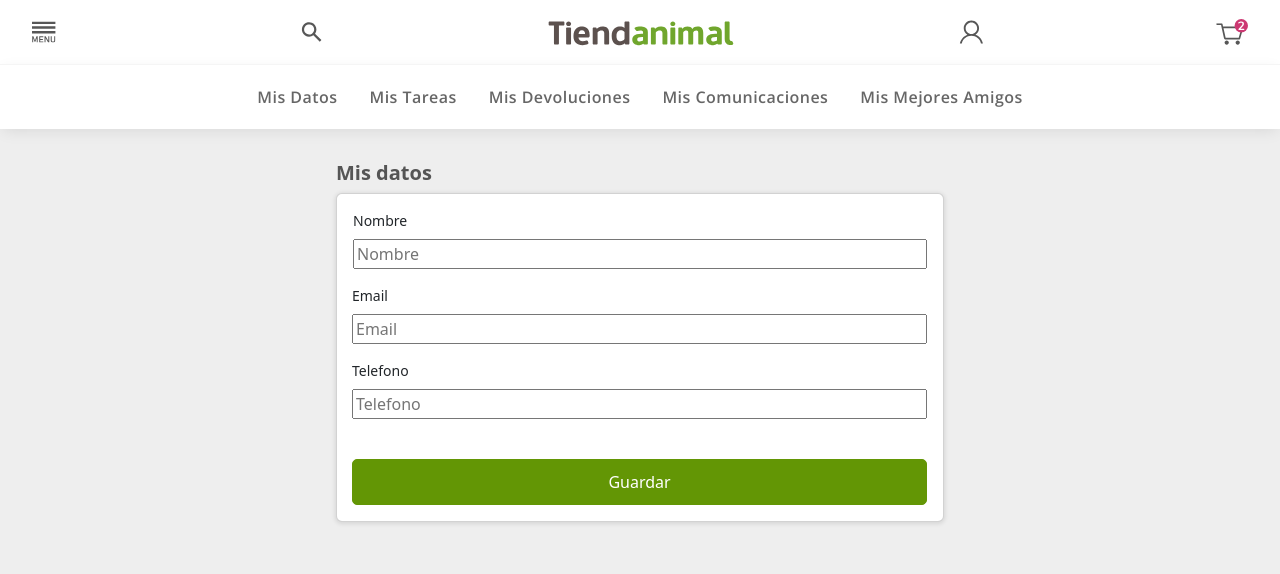
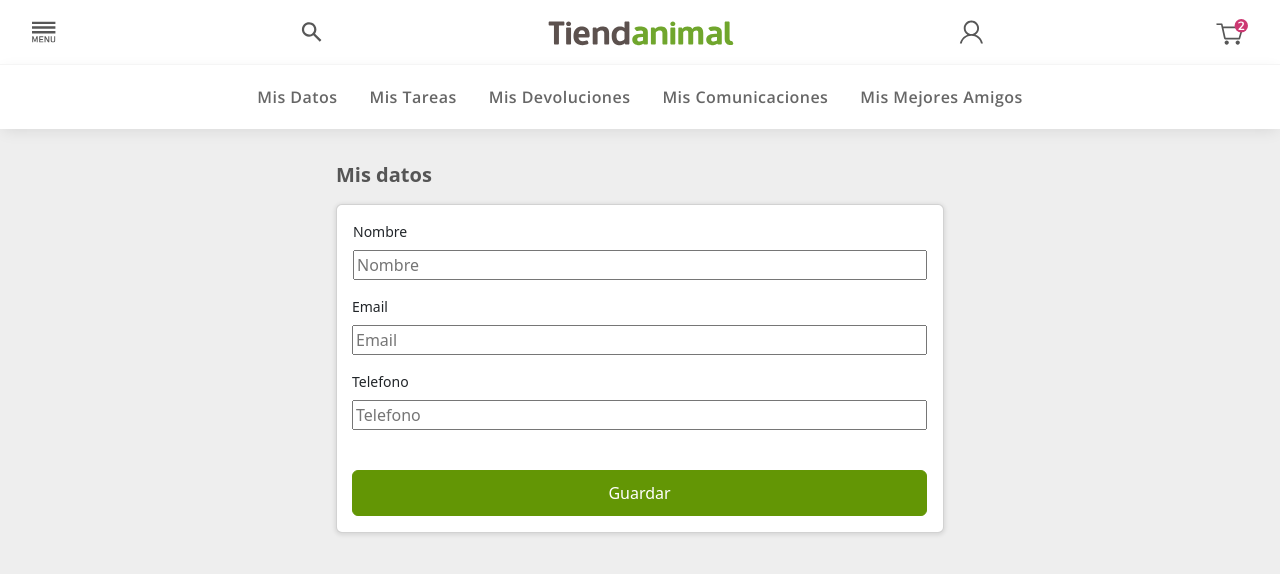
Before and after one commit to nicogambolati/iskaypet-challenges, a React (Create React App) app: page /datos in a window 1280 px wide. Shown: the top 574 px of the page. Built offline with nearby package versions, Linux system fonts and the light colour scheme.

Commit message:
fixes minor styles errors

```diff
--- a/src/App.css
+++ b/src/App.css
@@ -1,43 +1,5 @@
-
-/* $primary: #639605; */
-/* $dark-grey: #F5F5F5; */
-@import url('https://fonts.googleapis.com/css2?family=Open+Sans:wght@300;400;600&display=swap');
-
-@font-face {
-  font-family: 'Open Sans';
-  font-style: normal;
-  font-weight: 300;
-  src: url(https://fonts.gstatic.com/s/opensans/v18/mem8YaGs126MiZpBA-UFW50e.ttf) format('truetype');
-  /* Add the font files for different weights if needed */
-}
-
-body {
-  background-color: #EEEEEE !important;
-  font-family: 'Open Sans', sans-serif;
-}
-
-
-.App {
+/* .App {
   text-align: center;
-
-  header {
-    background-color: #FFFFFF;
-
-    button {
-      color: #575757;
-      margin-right: 0;
-    }
-
-    button svg {
-      color: #575757;
-    }
-  }
-
-  h3 {
-    font-size: 20px;
-    color: #555555;
-    font-weight: 700;
-  }
 }
 
 .App-logo {
@@ -73,45 +35,4 @@ body {
   to {
     transform: rotate(360deg);
   }
-}
-
-.wrapper-component {
-  padding: 32px 16px 16px;
-
-  .card {
-    box-shadow: 0px 1px 4px 1px rgba(0,0,0,0.1);
-  }
-
-  .input-name {
-    font-size: 14px;
-  }
-
-  input {
-    width: 100%;
-  }
-
-  button {
-    width: 100%;
-    height: 46px;
-    border-radius: 5px;
-
-    &.btn-primary {
-      background-color: #639605;
-      border-color: #639605;
-    }
-  }
-}
-
-.horizontal-menu {
-  header {
-    box-shadow: 0px 4px 15px -3px rgba(0,0,0,0.1);
-    border-top: 1px solid #F5F5F5;
-
-    a {
-      font-family: 'Open Sans', sans-serif;
-      font-size: 16px;
-      font-weight: 600;
-      text-transform: capitalize;
-    }
-  }
-}
+} */
--- a/src/App.js
+++ b/src/App.js
@@ -1,4 +1,3 @@
-// import './App.css';
 import './App.scss';
 import { Routes, Route } from 'react-router-dom';
 import Header from './components/Header';
--- a/src/App.scss
+++ b/src/App.scss
@@ -13,10 +13,13 @@
 $primary: #639605;
 $white: #FFFFFF;
 $dark-grey: #575757;
-$font-color: #555555;
+
 $grey1: #F5F5F5;
 $grey2: #EEEEEE;
 $grey3: #B3B3B3;
+$grey4: #777777;
+$grey5: #555555;
+$grey6: #333333;
 
 body {
   background-color: $grey2 !important;
@@ -41,8 +44,10 @@ body {
 
   h3 {
     font-size: 20px;
-    color: $font-color;
     font-weight: 700;
+    line-height: 27.24px;
+    color: $grey5;
+    margin-bottom: 16px;
   }
 }
 
@@ -81,9 +86,23 @@ body {
   }
 }
 
+.btn {
+  width: 100%;
+  height: 46px;
+  border-radius: 5px;
+  font-family: 'Open Sans', sans-serif;
+  font-size: 16px;
+  font-weight: 600;
+}
+
 .btn.btn-primary {
   background-color: $primary;
   border-color: $primary;
+
+  &:hover {
+    background-color: $primary;
+    border-color: $primary;
+  }
 }
 
 .btn.btn-secondary {
@@ -102,6 +121,34 @@ body {
 
   .card {
     box-shadow: 0px 1px 4px 1px rgba(0,0,0,0.1);
+    margin-bottom: 16px;
+
+    &:last-child {
+      margin-bottom: 0;
+    }
+
+    .card-body {
+      .item-title {
+        display: flex;
+        justify-content: flex-start;
+        font-family: 'Open Sans', sans-serif;
+        font-weight: 600;
+        text-transform: capitalize;
+        font-size: 16px;
+        line-height: 21.79px;
+        color: $grey6;
+      }
+
+      .item-description {
+        display: flex;
+        text-align: start;
+        font-family: 'Open Sans', sans-serif;
+        font-weight: 400;
+        font-size: 12px;
+        line-height: 16.34px;
+        color: $grey4;
+      }
+    }
   }
 
   .input-name {
@@ -110,17 +157,6 @@ body {
 
   input {
     width: 100%;
-  }
-
-  button {
-    width: 100%;
-    height: 46px;
-    border-radius: 5px;
-
-    &.btn-primary {
-      background-color: $primary;
-      border-color: $primary;
-    }
   }
 }
 
@@ -143,12 +179,6 @@ body {
       text-transform: capitalize;
     }
   }
-}
-
-.item-title {
-    font-family: 'Open Sans', sans-serif;
-    font-weight: 600;
-    text-transform: capitalize;
 }
 
 .new-task-modal {
```
